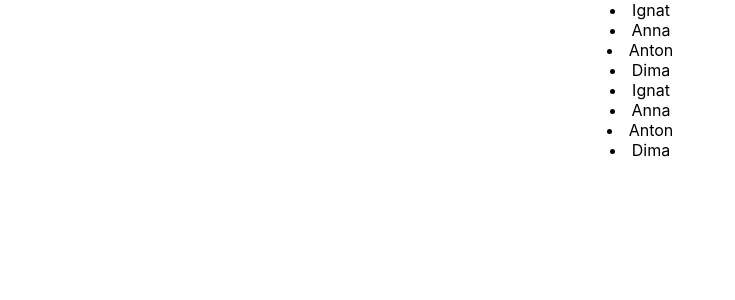
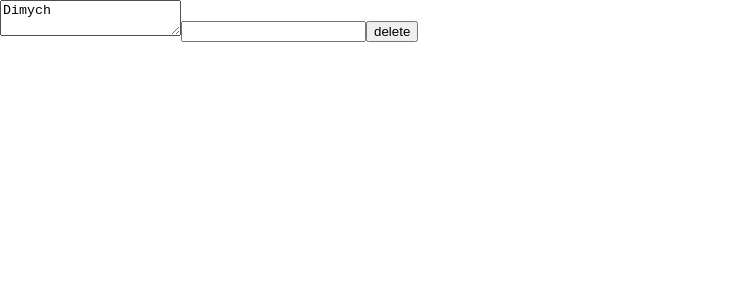
Before and after one commit to TonyFinder/Studying-TypeScript, a React (Create React App) app: page / in a window 1280 px wide. Shown: the top 300 px of the page, without its empty margins (0-735 px from the left). Built offline with nearby package versions, Linux system fonts and the light colour scheme.

Commit message:
Lesson 6. callback, onClick, onChange, onBlur

```diff
--- a/src/05/05_02.ts
+++ b/src/05/05_02.ts
@@ -9,5 +9,6 @@ export const getStreetsTitleOfHouses = (houses: Array<HouseType>) => {
 }
 
 export const createMessages = (houses: Array<HouseType>) => {
-    return houses.map(h => `Hello guys from ${h.address.street.title}`)
+    let callbackfn = (h: HouseType) => `Hello guys from ${h.address.street.title}`;
+    return houses.map(callbackfn)
 }
--- /dev/null
+++ b/src/06/06.callbacks.tsx
@@ -0,0 +1,26 @@
+import {ChangeEvent, MouseEvent} from 'react';
+
+export const User = () => {
+
+    const deleteUser = (event: MouseEvent<HTMLButtonElement>) => {
+        alert('User has been deleted')
+    }
+
+    const onTextChange = () => {
+        console.log('text have been changed')
+    }
+
+    const onAgeChanged = (event: ChangeEvent<HTMLInputElement>) => {
+        console.log(event.currentTarget.value)
+    }
+
+    const focusLost = () => {
+        console.log('focus lost')
+    }
+
+    return <div>
+        <textarea onChange={onTextChange} onBlur={focusLost}>Dimych</textarea>
+        <input onChange={onAgeChanged} type={"number"}/>
+        <button name="delete" onClick={deleteUser}>delete</button>
+    </div>
+}
--- a/src/index.tsx
+++ b/src/index.tsx
@@ -5,12 +5,13 @@ import App from './App';
 import reportWebVitals from './reportWebVitals';
 import {student} from "./02/02";
 import {sum} from "./03/03";
+import {User} from './06/06.callbacks';
 
 let a = sum;
 
 ReactDOM.render(
   <React.StrictMode>
-    <App />
+    <User />
   </React.StrictMode>,
   document.getElementById('root')
 );
```
